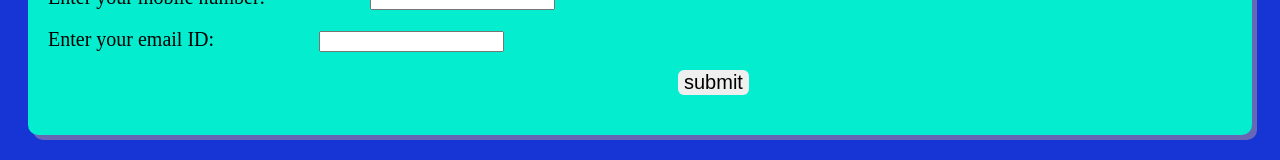
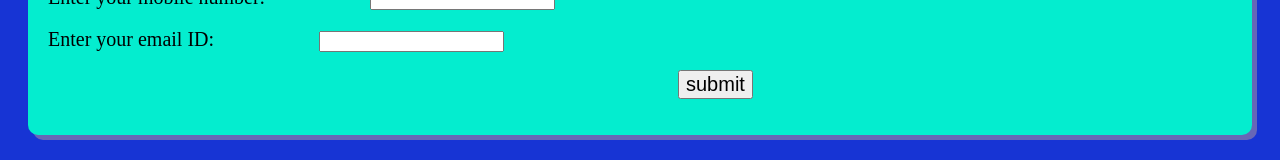
Before and after one commit to TheFirmFirewall/Cycle-Rent, a plain HTML site: page Contact Us.html in a window 1280 px wide. Shown: the part 385-545 px from the top of the page. Drawn offline with Linux system fonts and the light colour scheme.

Commit message:
Update Contact Us.html

```diff
--- a/Contact Us.html
+++ b/Contact Us.html
@@ -33,7 +33,7 @@
                 <input type="tel" id="number" name="number"><br><br>
                 <label for="email" class="questions">Enter your email ID: </label>
                 <input type="email" id="email" name="email"><br><br>
-                <input type="submit" value="submit" class="btn sub">
+                <input type="submit" value="submit" class="sub">
             </form>
         </div>
 
```
